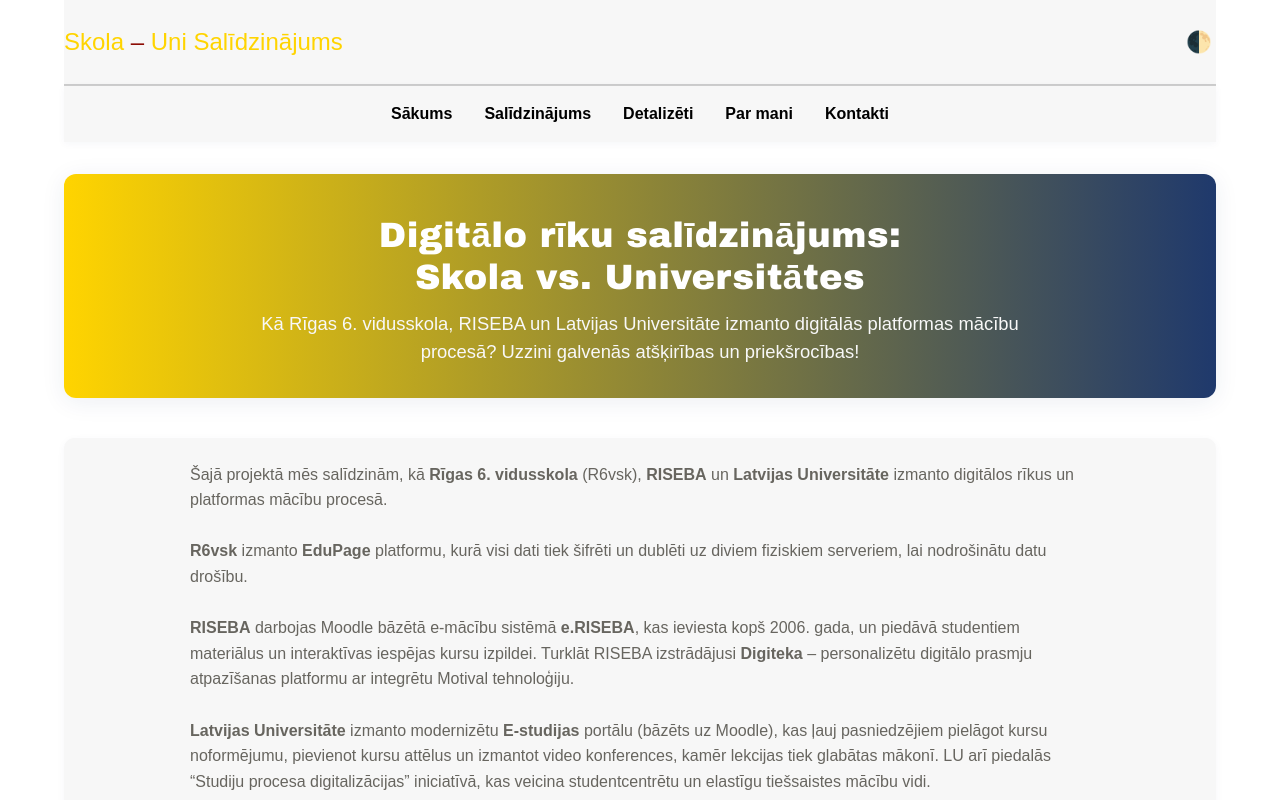
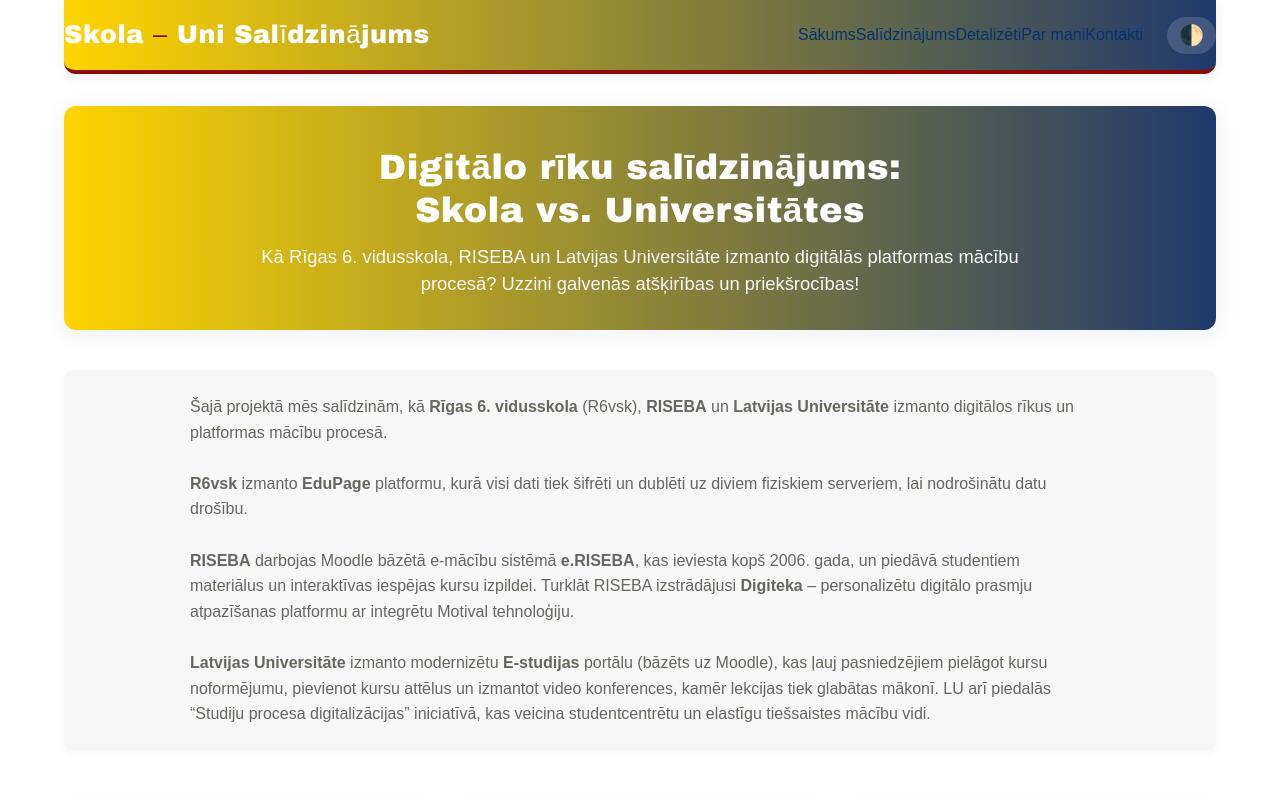
Before and after one commit to elizar3/elizar3.github.io, a plain HTML site: page index.html in a window 1280 px wide. Shown: the top 800 px of the page. Drawn offline with Linux system fonts and the light colour scheme.

Commit message:
main page 7

```diff
--- a/css/base.css
+++ b/css/base.css
@@ -25,6 +25,17 @@ a:hover {
 .text-center { text-align: center; }
 .flex { display: flex; }
 .flex-center { justify-content: center; align-items: center; }
+.items-center { align-items: center; }
+.pill {
+  padding: 0.4rem 1rem;
+  border-radius: 999px;
+  transition: background 0.3s, color 0.3s;
+}
+
+/* Hide bullet points in lists by default */
+ul { list-style: none; }
+.gap-1 { gap: 1rem; }
+.gap-2 { gap: 2rem; }
 .container { width: 90%; max-width: 1200px; margin: 0 auto; }
 
 /* Heading styles */
--- a/css/layout.css
+++ b/css/layout.css
@@ -1,41 +1,73 @@
-/* ─────────── Header & Navigation ─────────── */
+/* ─────────── HEADER / NAV BAR ─────────── */
 
-/* Header */
-header {
-  background: var(--bg-secondary);
-  padding: 1.5rem 0;
-  border-bottom: 1px solid #CCC;
-}
-header .logo {
-  font-size: 1.5rem;
-  color: var(--accent-school);
+header.app-bar {
+  background: linear-gradient(
+    90deg,
+    var(--accent-school) 0%,
+    var(--accent-lu) 100%
+  );
+  padding: 1rem 0;
+  border-bottom: 4px solid var(--accent-riseba);
+
+  border-radius: 0 0 12px 12px;
+
+  box-shadow: 0 4px 12px rgba(31, 57, 108, 0.08);
+  color: #fff;
 }
 
-/* Sticky Navigation */
-nav.container {
-  position: sticky;
-  top: 0;
-  z-index: 100;
-  background: var(--bg-secondary);
-  border-top: 1px solid #CCC;
-  box-shadow: 0 2px 8px rgba(31, 57, 108, 0.04);
+header.app-bar.container {
+  display: flex;
+  justify-content: space-between;
+  align-items: center;
 }
-nav ul {
-  list-style: none;
+
+/* Logo text */
+header.app-bar .logo {
+  font-family: var(--font-heading);
+  font-size: 1.6rem;
+  letter-spacing: 0.5px;
+  color: #fff;
+}
+
+header.app-bar .logo‐sep {
+  color: var(--accent-riseba);
+}
+
+header.app-bar .right‐controls {
   display: flex;
-  justify-content: center;
-  gap: 2rem;
+  justify-content: flex-end;
+  align-items: center;
+  gap: 1.5rem;
+}
 
-  padding: 1rem 0;
+/* NAV LINKS */
+.nav-list {
+  display: flex;
+  gap: 1rem;
+
   margin: 0;
+  padding: 0;
 }
-nav a {
-  font-weight: bold;
-  color: var(--text-main);
-  transition: color 0.3s;
+
+.nav-list li a {
+  @apply .pill;
+  padding: 0.4rem 1rem;
+  border-radius: 999px;
+  color: #fff;
+  text-decoration: none;
+  font-weight: 500;
+  transition: background 0.3s, color 0.3s;
 }
-nav a:hover {
-  color: var(--accent-lu);
+
+.nav-list li a:hover,
+.nav-list li a:focus {
+  background: rgba(255, 255, 255, 0.15);
+  color: #fff;
+}
+
+/* ACTIVE LINK STATE (optional): add a bottom‐border if you set a “.active” class */
+.nav-list li a.active {
+  border-bottom: 2px solid #fff;
 }
 
 /* ─────────── Hero Section ─────────── */
@@ -113,6 +145,7 @@ nav a:hover {
 .card img {
   height: 120px;
   width: auto;
+  max-width: 100%;
   margin-bottom: 0.75rem;
 }
 .card h3 {
@@ -155,16 +188,20 @@ footer a:hover {
 /* ─────────── Theme Toggle Button ─────────── */
 
 #theme-toggle {
-  background: none;
+  background: rgba(255, 255, 255, 0.15);
   border: none;
-  font-size: 1.3rem;
+  border-radius: 999px;
+  font-size: 1.25rem;
+  color: #fff;
+  padding: 0.4rem 0.75rem;
   cursor: pointer;
-  color: var(--text-main);
-  padding: 0.25rem;
-  transition: color 0.3s;
+  transition: background 0.3s, transform 0.3s;
 }
-#theme-toggle:hover {
-  color: var(--accent-lu);
+
+#theme-toggle:hover,
+#theme-toggle:focus {
+  background: rgba(255, 255, 255, 0.25);
+  transform: translateY(-1px);
 }
 
 /* ─────────── Miscellaneous ─────────── */
--- a/index.html
+++ b/index.html
@@ -12,15 +12,17 @@
 </head>
 
 <body>
-  <!-- Header -->
-  <header class="container flex" style="justify-content: space-between; align-items: center;">
-    <div class="logo">Skola <span style="color: var(--accent-riseba)">‒</span> Uni Salīdzinājums</div>
-    <button id="theme-toggle" aria-label="Toggle Light/Dark Mode">🌓</button>
-  </header>
+  <!-- Merged App Bar -->
+  <header class="app-bar container flex">
+    <!-- Logo / Title -->
+    <div class="logo">
+      Skola <span class="logo‐sep">‒</span> Uni Salīdzinājums
+    </div>
 
-  <!-- Sticky Navigation Bar -->
-  <nav class="container">
-    <ul>
+    <!-- Nav Links + Theme Toggle -->
+    <div class="right‐controls flex">
+      <nav>
+        <ul class="nav‐list flex">
           <li><a href="index.html">Sākums</a></li>
           <li><a href="comparison.html">Salīdzinājums</a></li>
           <li><a href="details.html">Detalizēti</a></li>
@@ -28,6 +30,11 @@
           <li><a href="#contacts">Kontakti</a></li>
         </ul>
       </nav>
+
+      <!-- Theme Toggle Button -->
+      <button id="theme-toggle" aria-label="Toggle Light/Dark Mode">🌓</button>
+    </div>
+  </header>
 
   <!-- Main Content -->
   <main class="container">
```
Lines whose indentation alone changed are shown as unchanged.
